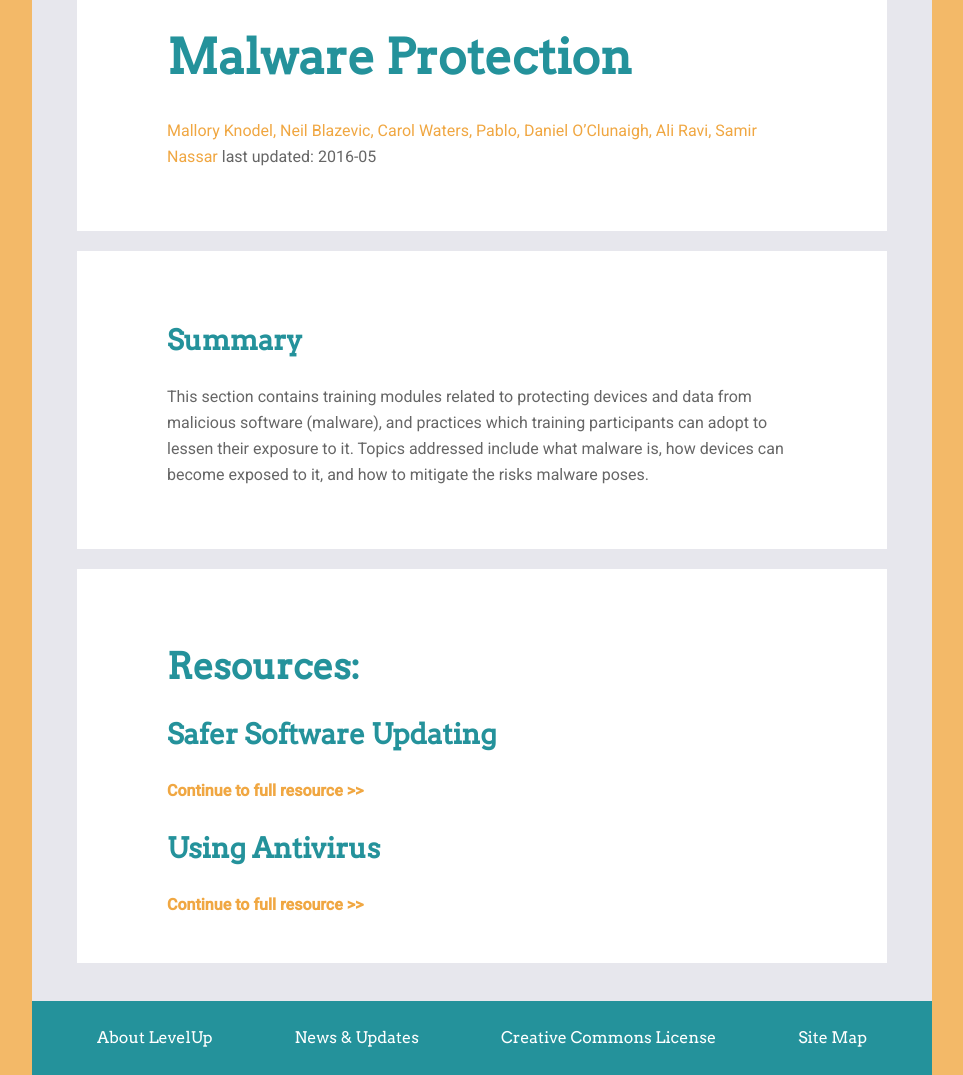
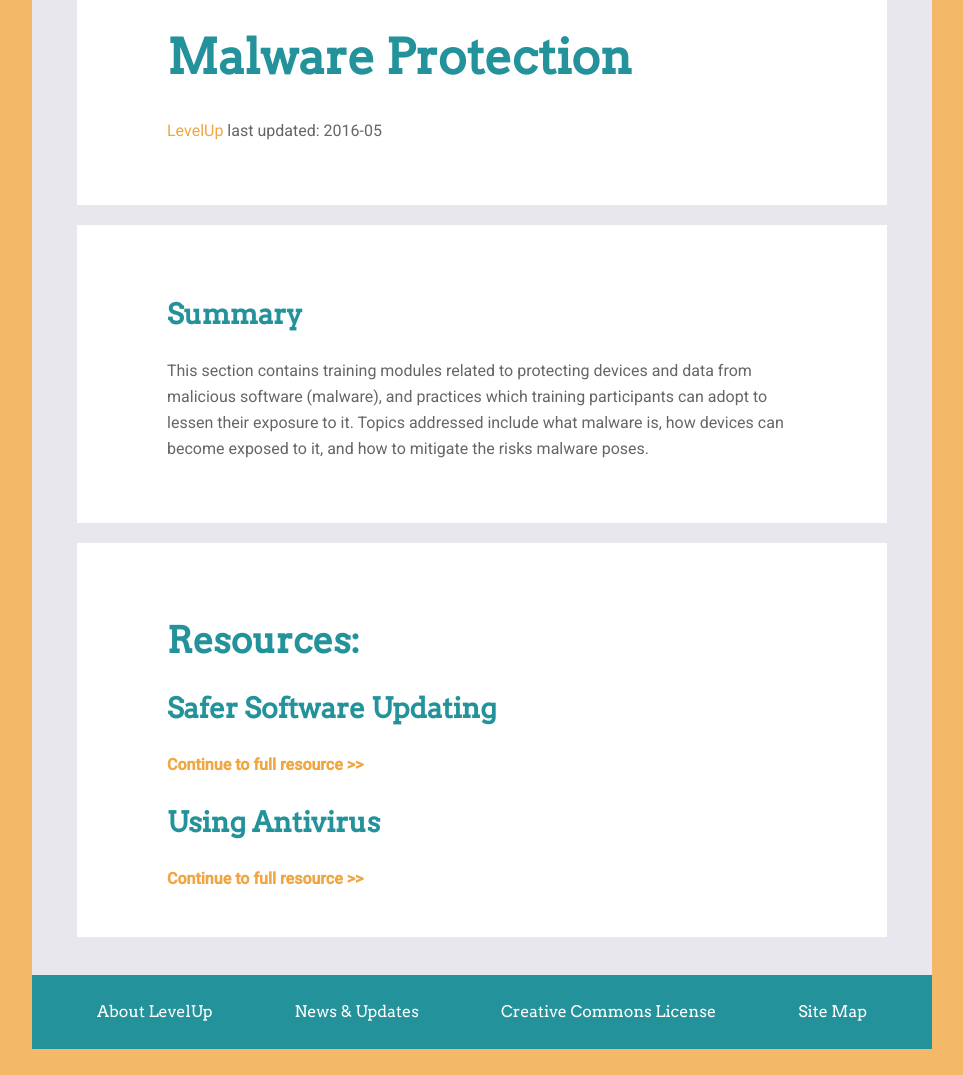
Before and after one commit to levelupcc/level-up, a Jekyll site: the page built from _pages/curriculum/malware-protection/malware-protection.md, in a window 1280 px wide, cut to the strip 313-1388 px from the top of the page. Shown: the whole strip, without its empty margins (158-1121 px from the left). Built offline with Jekyll 4.4.1, drawn with Linux system fonts in a browser that asks for light colours; a script that is not in the unit is left out; comment, search, counter and statistics services are not loaded; after the commit the page ends 1362 px from its top, so only the background shows below that.

Commit message:
Update malware-protection.md

```diff
--- a/_pages/curriculum/malware-protection/malware-protection.md
+++ b/_pages/curriculum/malware-protection/malware-protection.md
@@ -1,7 +1,7 @@
 ---
 layout: page-index
 title: Malware Protection
-author: Mallory Knodel, Neil Blazevic, Carol Waters, Pablo, Daniel O’Clunaigh, Ali Ravi, Samir Nassar
+author: LevelUp
 summary: "This section contains training modules related to protecting devices and data from malicious software (malware), and practices which training participants can adopt to lessen their exposure to it. Topics addressed include what malware is, how devices can become exposed to it, and how to mitigate the risks malware poses."
 date: 2016-05
 permalink: /curriculum/malware-protection/
```
